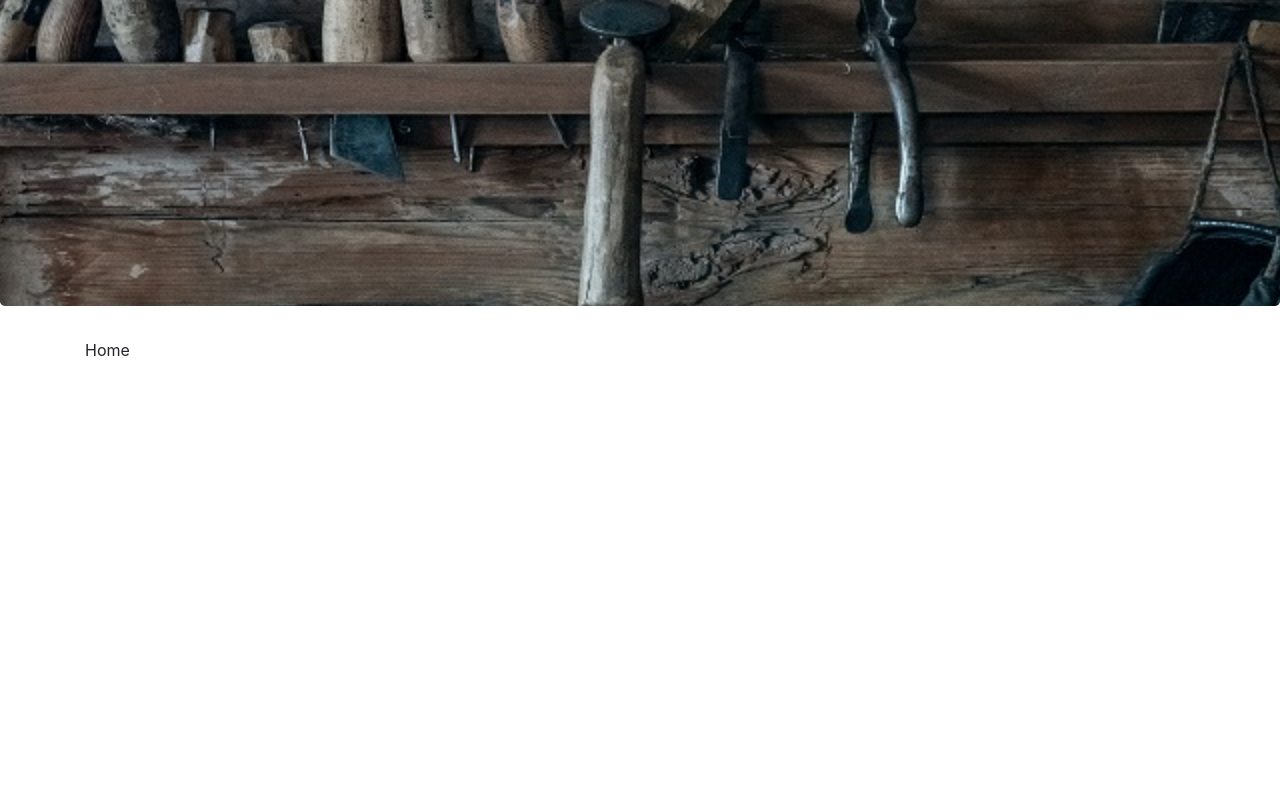
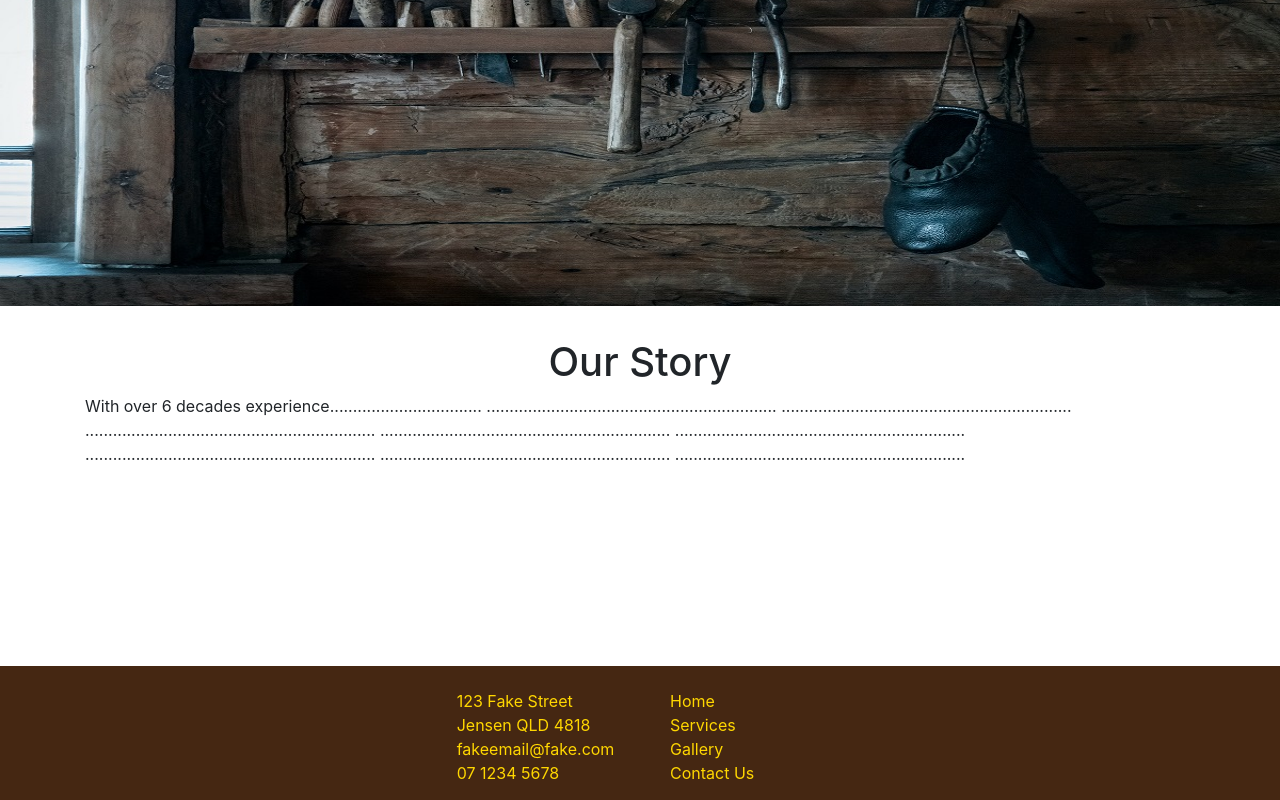
Before and after one commit to rjbess/PhillipsWebsite, a React (Create React App) app: page / in a window 1280 px wide. Shown: the part 180-980 px from the top of the page. Before the commit the page ends 800 px from the top, so only its background shows below. Built offline with nearby package versions, Linux system fonts and the light colour scheme.

Commit message:
Add files via upload

```diff
--- a/package.json
+++ b/package.json
@@ -6,6 +6,7 @@
     "@testing-library/jest-dom": "^5.11.8",
     "@testing-library/react": "^11.2.3",
     "@testing-library/user-event": "^12.6.0",
+    "antd": "^4.10.2",
     "bootstrap": "^4.5.3",
     "react": "^17.0.1",
     "react-bootstrap": "^1.4.3",
--- a/src/App.js
+++ b/src/App.js
@@ -1,21 +1,30 @@
 import React from 'react';
 import {BrowserRouter as Router, Route, Switch} from 'react-router-dom';
+import {Layout} from "antd";
 import Home from './Components/Home';
 import Services from './Components/Services';
 import Gallery from './Components/Gallery';
 import ContactUs from './Components/ContactUs';
 import NoMatch from './Components/NoMatch';
-import Layout from './Components/Layout';
-import NavigationBar from './Components/NavigationBar'
-import Jumbotron from './Components/Jumbotron'
+import LayoutPage from './Components/LayoutPage';
+import NavigationBar from './Components/NavigationBar';
+import Jumbotron from './Components/Jumbotron';
+import PageFooter from "./Components/PageFooter";
+
+const{Header, Content, Footer}=Layout;
+
+
 
 class App extends React.Component{
   render() {
     return (
         <React.Fragment>
-            <NavigationBar/>
+            <Header>
+                <NavigationBar/>
+            </Header>
+            <Content>
             <Jumbotron/>
-            <Layout>
+            <LayoutPage>
                 <Router>
                     <Switch>
                         <Route exact path="/" component={Home}/>
@@ -25,7 +34,11 @@ class App extends React.Component{
                         <Route component={NoMatch}/>
                     </Switch>
                 </Router>
-            </Layout>
+            </LayoutPage>
+            </Content>
+            <Footer>
+                <PageFooter/>
+            </Footer>
         </React.Fragment>
     );
   }
--- a/src/Components/Home.js
+++ b/src/Components/Home.js
@@ -1,11 +1,39 @@
 import React from 'react'
+import {Container, Row} from "react-bootstrap";
+import styled from 'styled-components';
+
+const Styled = styled.div`
+  .text {
+    display: flex;
+    flex-direction: column;
+    justify-items: center;
+    align-items: center;
+    margin-bottom: 200px;
+  }
+`
 
 class Home extends React.Component{
     render(){
         return(
-            <div>
-                Home
-            </div>
+
+                <Container className="container" fluid>
+                    <Styled>
+                        <Row className="text">
+                            <h1>Our Story</h1>
+                            <text>With over 6 decades experience.................................
+                                ...............................................................
+                                ...............................................................
+                                ...............................................................
+                                ...............................................................
+                                ...............................................................
+                                ...............................................................
+                                ...............................................................
+                                ...............................................................
+                            </text>
+                        </Row>
+                    </Styled>
+                </Container>
+
         );
     }
 
--- a/src/Components/Jumbotron.js
+++ b/src/Components/Jumbotron.js
@@ -11,46 +11,56 @@ const Styles = styled.div`
 
   @media (min-width: 100px) {
     .jumbo {
-      background: url(${bannerSM})no-repeat fixed center;
-      background-size: cover;
-      height:400px;
-      position:relative;
+      background: url(${bannerSM})no-repeat center center;
+      -webkit-background-size: 100% 100%;
+      -moz-background-size: 100% 100%;
+      -o-background-size: 100% 100%;
+      background-size: 100% 100%;
+      min-height: 400px;
     }
   }
   @media (min-width: 768px) {
     .jumbo {
-      background: url(${bannerMD})no-repeat fixed center;
-      background-size: cover;
-      height:400px;
-      position:relative;
+      background: url(${bannerMD})no-repeat center center;
+      -webkit-background-size: 100% 100%;
+      -moz-background-size: 100% 100%;
+      -o-background-size: 100% 100%;
+      background-size: 100% 100%;
+      min-height: 400px;
     }
   }
 
   /* Medium devices (desktops, 992px and up) */
   @media (min-width: 992px) {
     .jumbo{
-      background: url(${bannerLG})no-repeat fixed center;
-      background-size: cover;
-      height:400px;
-      position:relative;
+      background: url(${bannerLG})no-repeat center center;
+      -webkit-background-size: 100% 100%;
+      -moz-background-size: 100% 100%;
+      -o-background-size: 100% 100%;
+      background-size: 100% 100%;
+      min-height: 400px;
     }
   }
 
   /* Large devices (large desktops, 1200px and up) */
   @media (min-width: 1200px) {
     .jumbo{
-      background: url(${bannerXL})no-repeat fixed center;
-      background-size: cover;
-      height:400px;
-      position:relative;
+      background: url(${bannerXL})no-repeat center center;
+      -webkit-background-size: 100% 100%;
+      -moz-background-size: 100% 100%;
+      -o-background-size: 100% 100%;
+      background-size: 100% 100%;
+      min-height: 400px;
     }
   }
   @media (min-width: 2000px) {
     .jumbo{
-      background: url(${bannerXXL})no-repeat fixed center;
-      background-size: cover;
-      height:400px;
-      position:relative;
+      background: url(${bannerXXL})no-repeat center center;
+      -webkit-background-size: 100% 100%;
+      -moz-background-size: 100% 100%;
+      -o-background-size: 100% 100%;
+      background-size: 100% 100%;
+      min-height: 400px;
     }
   }
  `;
@@ -60,7 +70,7 @@ class Jumbotron extends React.Component{
     render(){
         return(
             <Styles>
-                <Jumbo className="jumbo">
+                <Jumbo className="jumbo" fluid>
                 </Jumbo>
             </Styles>
         )
--- /dev/null
+++ b/src/Components/LayoutPage.js
@@ -0,0 +1,14 @@
+import React from 'react'
+import Container from 'react-bootstrap/Container'
+
+class LayoutPage extends React.Component{
+   render(){
+        return(
+            <Container>
+                {this.props.children}
+            </Container>
+        )
+    }
+}
+
+export default LayoutPage;
--- a/src/Components/NavigationBar.js
+++ b/src/Components/NavigationBar.js
@@ -4,7 +4,7 @@ import styled from 'styled-components';
 
 const Styles = styled.div`
   .navbar{
-    background-color: #381e09;
+    background-color: #452712;
     margin-bottom: 0px;
   }
   .navbar-brand, .navbar-nav .link {
--- /dev/null
+++ b/src/Components/PageFooter.js
@@ -0,0 +1,72 @@
+import React from "react";
+import Nav from 'react-bootstrap/Nav'
+import {Col, Container,  Row} from "react-bootstrap";
+import styled from 'styled-components';
+
+const Styles = styled.div`
+  .container{
+    background-color: #452712;
+    color:gold;
+    padding-top: 0.5em;
+    position: relative;
+    max-width: 100%;
+  }
+  .link {
+    color:gold;
+    &:hover{
+      color:goldenrod;
+    }
+    padding: 0px !important;
+  }
+  .list{
+    list-style-type: none;
+    padding: 5px !important;
+    margin: 10px !important;
+  }
+`
+
+class PageFooter extends React.Component{
+    render(){
+        return(
+            <Styles>
+                <Container className="container" fluid>
+                    <Row className="justify-content-md-center">
+                        <Col xs lg="2">
+                            <ul className="list">
+                                <li>123 Fake Street</li>
+                                <li>Jensen QLD 4818</li>
+                                <li>fakeemail@fake.com</li>
+                                <li>07 1234 5678</li>
+                            </ul>
+                        </Col>
+                        <Col xs lg="2">
+                            <ul className="list">
+                                <li>
+                                    <Nav.Item>
+                                        <Nav.Link href="/" className="link">Home</Nav.Link>
+                                    </Nav.Item>
+                                </li>
+                                <li>
+                                    <Nav.Item>
+                                        <Nav.Link href="/services" className="link">Services</Nav.Link>
+                                    </Nav.Item>
+                                </li>
+                                <li>
+                                    <Nav.Item>
+                                        <Nav.Link href="/gallery" className="link">Gallery</Nav.Link>
+                                    </Nav.Item>
+                                </li>
+                                <li>
+                                    <Nav.Item>
+                                        <Nav.Link href="/contactus" className="link">Contact Us</Nav.Link>
+                                    </Nav.Item>
+                                </li>
+                            </ul>
+                        </Col>
+                    </Row>
+                </Container>
+            </Styles>
+        )
+    }
+}
+export default PageFooter;
--- a/src/Components/Services.js
+++ b/src/Components/Services.js
@@ -3,8 +3,9 @@ import React from 'react'
 class Services extends React.Component{
     render(){
         return(
-            <div>
-                Services
+            <div className="text">
+                <h1>Our Story</h1>
+                <text>With over 6 decades experience....................</text>
             </div>
         );
     }
```
Also changed, not shown: 1 other file (tests, documents, lock files or other folders).
